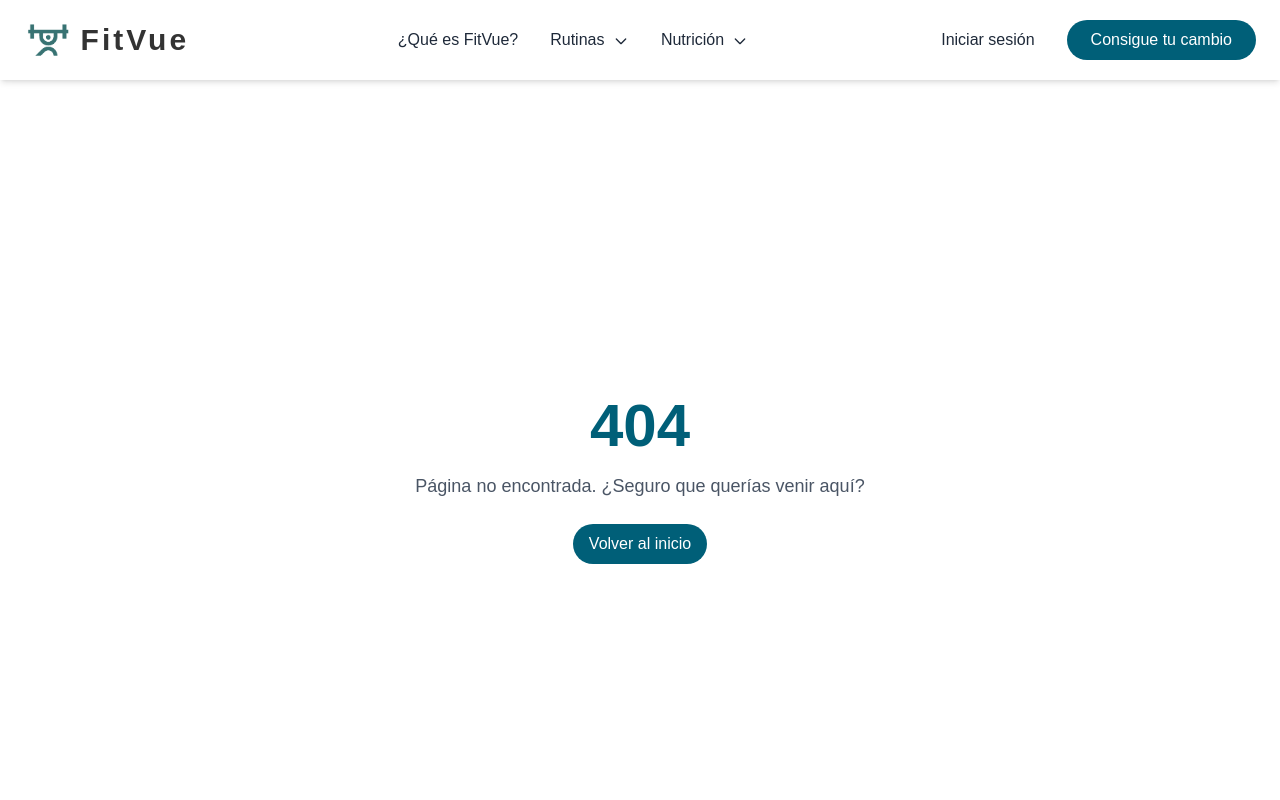
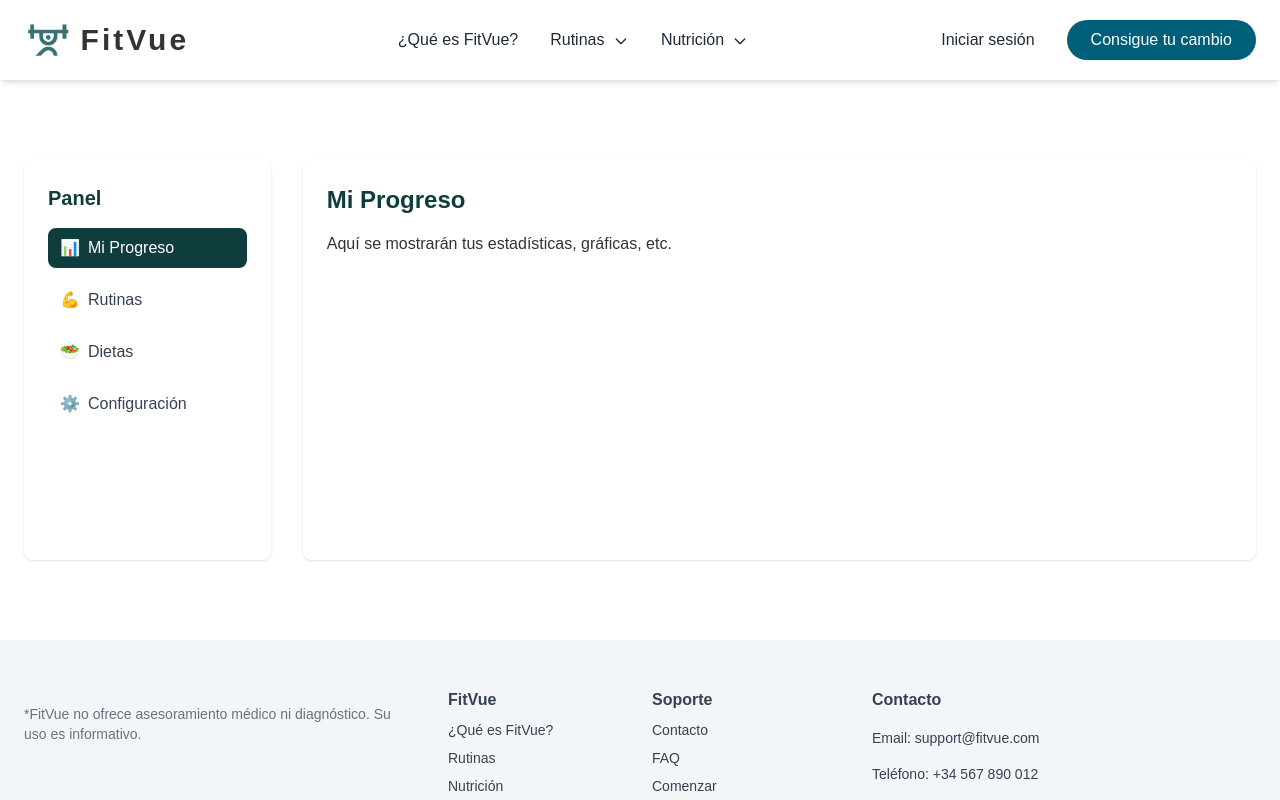
Before and after one commit to FranRD98/Fitvue, a Vue app: page /dashboard in a window 1280 px wide. Shown: the top 800 px of the page. Built offline with nearby package versions, Linux system fonts and the light colour scheme.

Commit message:
Landing finalizada y creación del dashboard básico

```diff
--- /dev/null
+++ b/src/components/dashboard/ConfigPanel.vue
@@ -0,0 +1,7 @@
+<!-- ConfigPanel.vue -->
+<template>
+    <div>
+      <h1 class="text-2xl font-bold text-[var(--color-primary)] mb-4">Configuración</h1>
+      <p>Aquí se mostrarán las configuraciones</p>
+    </div>
+  </template>
--- /dev/null
+++ b/src/components/dashboard/DietsPanel.vue
@@ -0,0 +1,7 @@
+<!-- DietsPanel.vue -->
+<template>
+    <div>
+      <h1 class="text-2xl font-bold text-[var(--color-primary)] mb-4">Mis dietas</h1>
+      <p>Aquí se mostrarán tus dietas</p>
+    </div>
+  </template>
--- /dev/null
+++ b/src/components/dashboard/ProgressPanel.vue
@@ -0,0 +1,7 @@
+<!-- ProgressPanel.vue -->
+<template>
+    <div>
+      <h1 class="text-2xl font-bold text-[var(--color-primary)] mb-4">Mi Progreso</h1>
+      <p>Aquí se mostrarán tus estadísticas, gráficas, etc.</p>
+    </div>
+  </template>
--- /dev/null
+++ b/src/components/dashboard/RoutinesPanel.vue
@@ -0,0 +1,7 @@
+<!-- RoutinesPanel.vue -->
+<template>
+    <div>
+      <h1 class="text-2xl font-bold text-[var(--color-primary)] mb-4">Mis rutinas</h1>
+      <p>Aquí se mostrarán tus rutinas</p>
+    </div>
+  </template>
--- /dev/null
+++ b/src/components/dashboard/UsersPanel.vue
@@ -0,0 +1,7 @@
+<!-- UsersPanel.vue -->
+<template>
+    <div>
+      <h1 class="text-2xl font-bold text-[var(--color-primary)] mb-4">Usuarios</h1>
+      <p>Aquí se mostrarán tus usuarios</p>
+    </div>
+  </template>
--- a/src/components/layout/Header.vue
+++ b/src/components/layout/Header.vue
@@ -47,7 +47,7 @@ const closeMenu = () => mobileMenuOpen.value = false
                   <!-- Entrenamientos -->
                   <div class="flex items-center space-x-3">
                     <svg  xmlns="http://www.w3.org/2000/svg"  width="32"  height="32"  viewBox="0 0 24 24"  fill="none"  stroke="currentColor"  stroke-width="1.5"  stroke-linecap="round"  stroke-linejoin="round"  class="icon icon-tabler icons-tabler-outline icon-tabler-barbell"><path stroke="none" d="M0 0h24v24H0z" fill="none"/><path d="M2 12h1" /><path d="M6 8h-2a1 1 0 0 0 -1 1v6a1 1 0 0 0 1 1h2" /><path d="M6 7v10a1 1 0 0 0 1 1h1a1 1 0 0 0 1 -1v-10a1 1 0 0 0 -1 -1h-1a1 1 0 0 0 -1 1z" /><path d="M9 12h6" /><path d="M15 7v10a1 1 0 0 0 1 1h1a1 1 0 0 0 1 -1v-10a1 1 0 0 0 -1 -1h-1a1 1 0 0 0 -1 1z" /><path d="M18 8h2a1 1 0 0 1 1 1v6a1 1 0 0 1 -1 1h-2" /><path d="M22 12h-1" /></svg>
-                    <router-link to="/rutinas/entrenamiento" class="nav-link text-md font-semibold text-gray-600 hover:text-cyan-8000">Entrenamientos</router-link>
+                    <router-link @click="dropdownOpen = false" to="/rutinas/entrenamiento" class="nav-link text-md font-semibold text-gray-600 hover:text-cyan-8000">Entrenamientos</router-link>
                   </div>
 
                   <!-- Mindfulness -->
--- a/src/router/index.js
+++ b/src/router/index.js
@@ -17,6 +17,8 @@ import Suplementation from '@/views/nutrition/Suplementation.vue';
 import PrivacyPolicy from '@/views/legal/PrivacyPolicy.vue';
 import Terms from '@/views/legal/Terms.vue';
 
+import Dashboard from '@/views/dashboard/Dashboard.vue';
+
 const routes = [
   { path: '/', name: 'Home', component: Home },
   { path: '/nosotros', name: 'About', component: About },
@@ -32,6 +34,7 @@ const routes = [
   { path: '/contacto', name: 'Contact', component: Contact },
   { path: '/FAQ', name: 'Preguntas Frecuentes', component: FAQ },
   { path: '/login', name: 'Login', component: Login },
+  { path: '/dashboard', name: 'Dashboard', component: Dashboard },
   { path: '/empezar', name: 'Start Change', component: StartChange },
   { path: '/:pathMatch(.*)*', name: 'NotFound', component: NotFound }, // Página 404
   { path: '/politica-privacidad', name: 'Politica de privacidad', component: PrivacyPolicy }, // Página 'Terminos y condiciones'
--- a/src/views/auth/Login.vue
+++ b/src/views/auth/Login.vue
@@ -47,6 +47,9 @@ const login = () => {
       <p class="mt-4 text-sm text-center text-[var(--color-text)]">
         ¿No tienes cuenta? <a href="/startChange" class="text-[var(--color-accent)] hover:underline">Consigue tu cambio ya</a>
       </p>
+      <p class="mt-4 text-xl text-center text-[var(--color-text)]">
+        <a href="/dashboard" class="text-[var(--color-accent)] hover:underline">SOY ADMINISTRADOR</a>
+      </p>
     </div>
   </div>
 </template>
--- /dev/null
+++ b/src/views/dashboard/Dashboard.vue
@@ -0,0 +1,65 @@
+<script setup>
+import { ref, computed, defineAsyncComponent } from 'vue'
+
+// Aquí irían tus roles reales, por ejemplo: "admin", "coach", "user"
+const userRole = ref('user')
+
+// Menú del panel (con control de roles)
+const menuItems = [
+  { key: 'progress', label: 'Mi Progreso', icon: '📊', roles: ['user', 'coach', 'admin'] },
+  { key: 'routines', label: 'Rutinas', icon: '💪', roles: ['user', 'coach'] },
+  { key: 'dietas', label: 'Dietas', icon: '🥗', roles: ['user', 'coach'] },
+  { key: 'usuarios', label: 'Usuarios', icon: '👥', roles: ['admin'] },
+  { key: 'config', label: 'Configuración', icon: '⚙️', roles: ['user', 'coach', 'admin'] }
+]
+
+// Filtro según rol
+const visibleMenu = computed(() =>
+  menuItems.filter(item => item.roles.includes(userRole.value))
+)
+
+// Estado del panel activo
+const activeKey = ref('progress')
+
+// Componentes dinámicos (lazy-loaded)
+const componentsMap = {
+  progress: defineAsyncComponent(() => import('@/components/dashboard/ProgressPanel.vue')),
+  routines: defineAsyncComponent(() => import('@/components/dashboard/RoutinesPanel.vue')),
+  dietas: defineAsyncComponent(() => import('@/components/dashboard/DietsPanel.vue')),
+  usuarios: defineAsyncComponent(() => import('@/components/dashboard/UsersPanel.vue')),
+  config: defineAsyncComponent(() => import('@/components/dashboard/ConfigPanel.vue'))
+}
+
+const ActiveComponent = computed(() => componentsMap[activeKey.value])
+</script>
+
+<template>
+  <section class="max-w-7xl mx-auto px-6 py-10 flex flex-col md:flex-row gap-8">
+
+    <!-- Sidebar -->
+    <aside class="w-full md:w-1/4 bg-white shadow rounded-lg p-6 space-y-4">
+      <h2 class="text-xl font-bold text-[var(--color-primary)]">Panel</h2>
+      <ul class="space-y-3">
+        <li
+          v-for="item in visibleMenu"
+          :key="item.key"
+          @click="activeKey = item.key"
+          :class="[
+            'flex items-center gap-2 cursor-pointer px-3 py-2 rounded-lg transition',
+            activeKey === item.key
+              ? 'bg-[var(--color-primary)] text-white'
+              : 'text-gray-700 hover:bg-gray-100'
+          ]"
+        >
+          <span>{{ item.icon }}</span>
+          {{ item.label }}
+        </li>
+      </ul>
+    </aside>
+
+    <!-- Main content (dinámico) -->
+    <main class="w-full min-h-[400px] bg-white rounded-lg shadow p-6">
+      <component :is="ActiveComponent" />
+    </main>
+  </section>
+</template>
```
